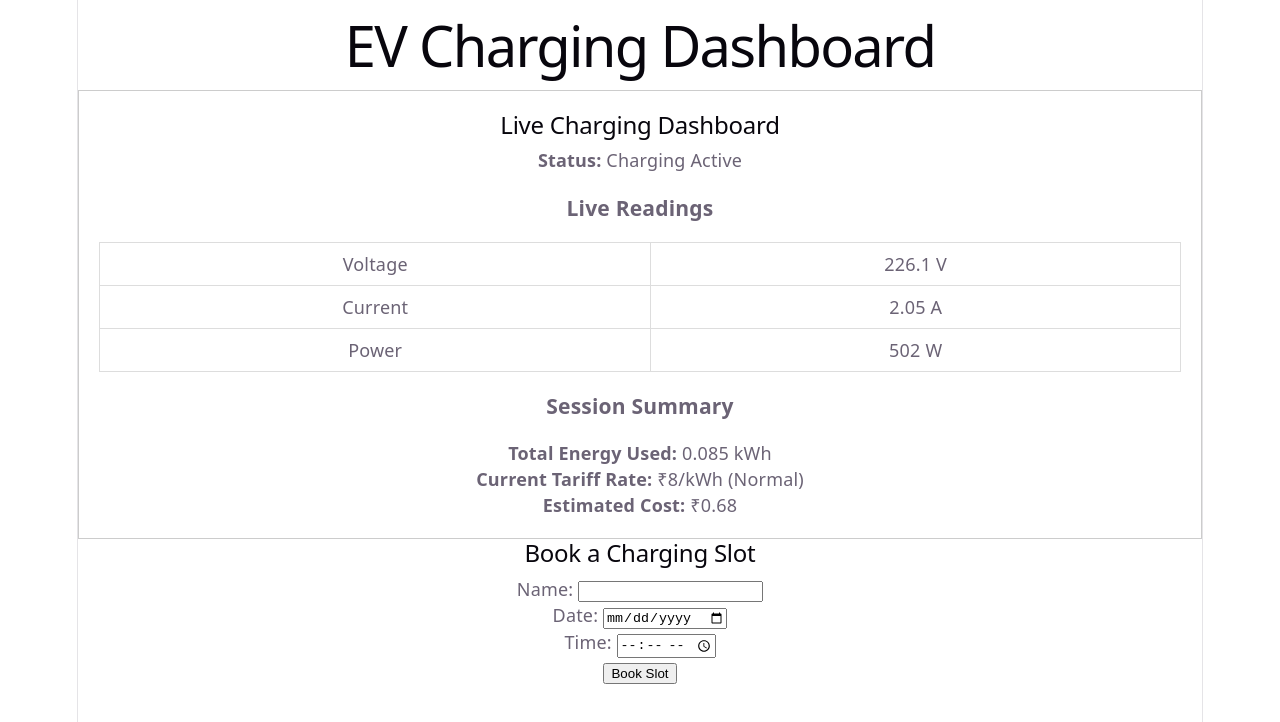
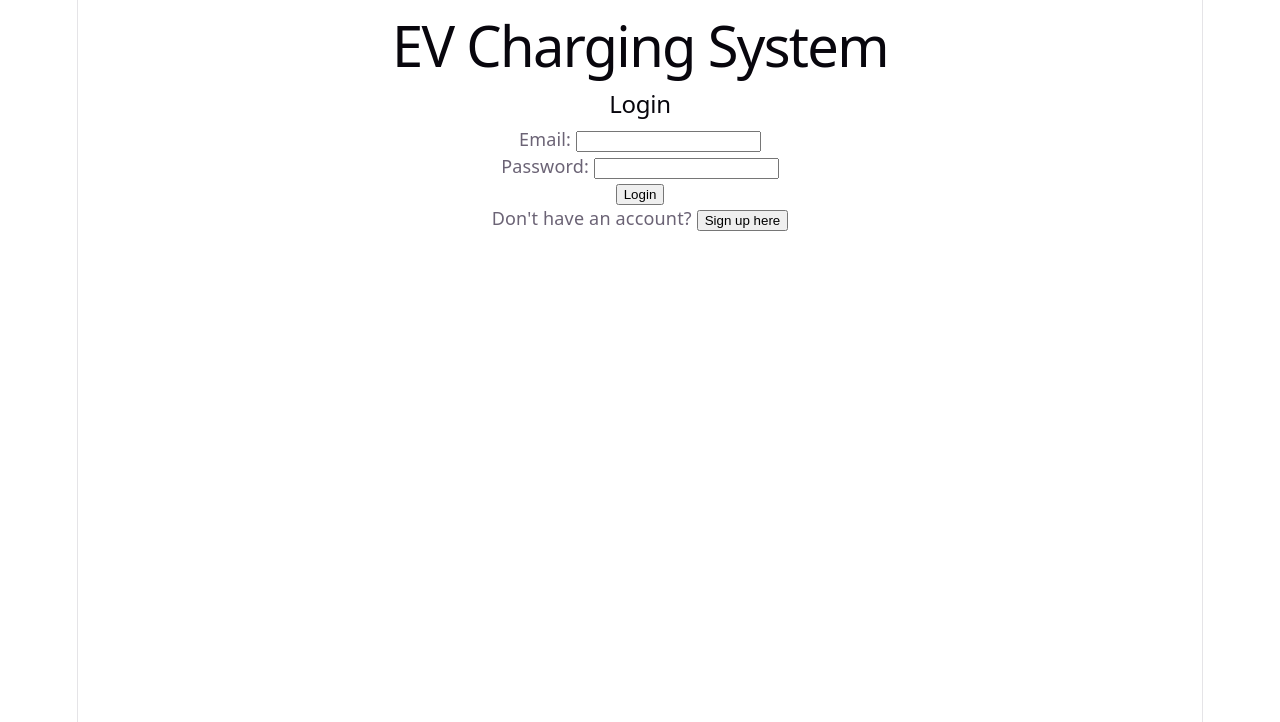
Before and after one commit to catherinekhuman/ev-charging-dashboard, a React (Vite) app: page / in a window 1280 px wide. Shown: the top 722 px of the page. Built offline with nearby package versions, Linux system fonts and the light colour scheme; no server answers.

Commit message:
Add authentication with signup, login, and persistent sessions

```diff
--- a/src/App.jsx
+++ b/src/App.jsx
@@ -1,12 +1,55 @@
+import { useState, useEffect } from "react";
+import { auth } from "./firebase";
+import { onAuthStateChanged, signOut } from "firebase/auth";
+import Login from "./components/Login";
+import Signup from "./components/Signup";
 import SlotBooking from "./components/SlotBooking";
 import Dashboard from "./components/Dashboard";
 
 function App() {
+  const [user, setUser] = useState(null);
+  const [loading, setLoading] = useState(true);
+  const [showSignup, setShowSignup] = useState(false);
+
+  useEffect(() => {
+    const unsubscribe = onAuthStateChanged(auth, (currentUser) => {
+      setUser(currentUser);
+      setLoading(false);
+    });
+    return () => unsubscribe();
+  }, []);
+
+  const handleLogout = async () => {
+    await signOut(auth);
+  };
+
+  if (loading) {
+    return <p>Loading...</p>;
+  }
+
+  if (!user) {
+    return (
+      <div>
+        <h1>EV Charging System</h1>
+        {showSignup ? (
+          <Signup onSignupSuccess={() => setShowSignup(false)} />
+        ) : (
+          <Login
+            onLoginSuccess={() => {}}
+            onSwitchToSignup={() => setShowSignup(true)}
+          />
+        )}
+      </div>
+    );
+  }
+
   return (
     <div>
       <h1>EV Charging Dashboard</h1>
+      <p>Logged in as: {user.email}</p>
+      <button onClick={handleLogout}>Sign Out</button>
+      <SlotBooking />
       <Dashboard />
-      <SlotBooking />
     </div>
   );
 }
--- /dev/null
+++ b/src/components/Login.jsx
@@ -0,0 +1,45 @@
+import { useState } from "react";
+import { auth } from "../firebase";
+import { signInWithEmailAndPassword } from "firebase/auth";
+
+function Login({ onLoginSuccess, onSwitchToSignup }) {
+  const [email, setEmail] = useState("");
+  const [password, setPassword] = useState("");
+  const [error, setError] = useState("");
+
+  const handleLogin = async (e) => {
+    e.preventDefault();
+    setError("");
+
+    try {
+      await signInWithEmailAndPassword(auth, email, password);
+      onLoginSuccess();
+    } catch (err) {
+      setError("Invalid email or password.");
+    }
+  };
+
+  return (
+    <div>
+      <h2>Login</h2>
+      <form onSubmit={handleLogin}>
+        <div>
+          <label>Email: </label>
+          <input type="email" value={email} onChange={(e) => setEmail(e.target.value)} />
+        </div>
+        <div>
+          <label>Password: </label>
+          <input type="password" value={password} onChange={(e) => setPassword(e.target.value)} />
+        </div>
+        <button type="submit">Login</button>
+      </form>
+      {error && <p style={{ color: "red" }}>{error}</p>}
+      <p>
+        Don't have an account?{" "}
+        <button onClick={onSwitchToSignup}>Sign up here</button>
+      </p>
+    </div>
+  );
+}
+
+export default Login;
--- /dev/null
+++ b/src/components/Signup.jsx
@@ -0,0 +1,73 @@
+import { useState } from "react";
+import { auth, database } from "../firebase";
+import { createUserWithEmailAndPassword } from "firebase/auth";
+import { ref, set } from "firebase/database";
+
+function Signup({ onSignupSuccess }) {
+  const [name, setName] = useState("");
+  const [email, setEmail] = useState("");
+  const [password, setPassword] = useState("");
+  const [vehicleModel, setVehicleModel] = useState("");
+  const [vehicleRegNumber, setVehicleRegNumber] = useState("");
+  const [error, setError] = useState("");
+
+  const handleSignup = async (e) => {
+    e.preventDefault();
+    setError("");
+
+    if (!name || !email || !password) {
+      setError("Please fill all required fields.");
+      return;
+    }
+
+    try {
+      const userCredential = await createUserWithEmailAndPassword(auth, email, password);
+      const userId = userCredential.user.uid;
+
+      await set(ref(database, "users/" + userId), {
+        name: name,
+        email: email,
+        role: "client",
+        vehicleModel: vehicleModel,
+        vehicleRegNumber: vehicleRegNumber,
+        createdAt: new Date().toISOString()
+      });
+
+      onSignupSuccess();
+    } catch (err) {
+      setError(err.message);
+    }
+  };
+
+  return (
+    <div>
+      <h2>Create Account</h2>
+      <form onSubmit={handleSignup}>
+        <div>
+          <label>Full Name: </label>
+          <input type="text" value={name} onChange={(e) => setName(e.target.value)} />
+        </div>
+        <div>
+          <label>Email: </label>
+          <input type="email" value={email} onChange={(e) => setEmail(e.target.value)} />
+        </div>
+        <div>
+          <label>Password: </label>
+          <input type="password" value={password} onChange={(e) => setPassword(e.target.value)} />
+        </div>
+        <div>
+          <label>Vehicle Model: </label>
+          <input type="text" value={vehicleModel} onChange={(e) => setVehicleModel(e.target.value)} />
+        </div>
+        <div>
+          <label>Vehicle Registration Number: </label>
+          <input type="text" value={vehicleRegNumber} onChange={(e) => setVehicleRegNumber(e.target.value)} />
+        </div>
+        <button type="submit">Sign Up</button>
+      </form>
+      {error && <p style={{ color: "red" }}>{error}</p>}
+    </div>
+  );
+}
+
+export default Signup;
--- a/src/firebase.js
+++ b/src/firebase.js
@@ -1,5 +1,6 @@
 import { initializeApp } from "firebase/app";
 import { getDatabase } from "firebase/database";
+import { getAuth } from "firebase/auth";
 
 const firebaseConfig = {
   apiKey: import.meta.env.VITE_FIREBASE_API_KEY,
@@ -13,3 +14,4 @@ const firebaseConfig = {
 
 const app = initializeApp(firebaseConfig);
 export const database = getDatabase(app);
+export const auth = getAuth(app);
```
